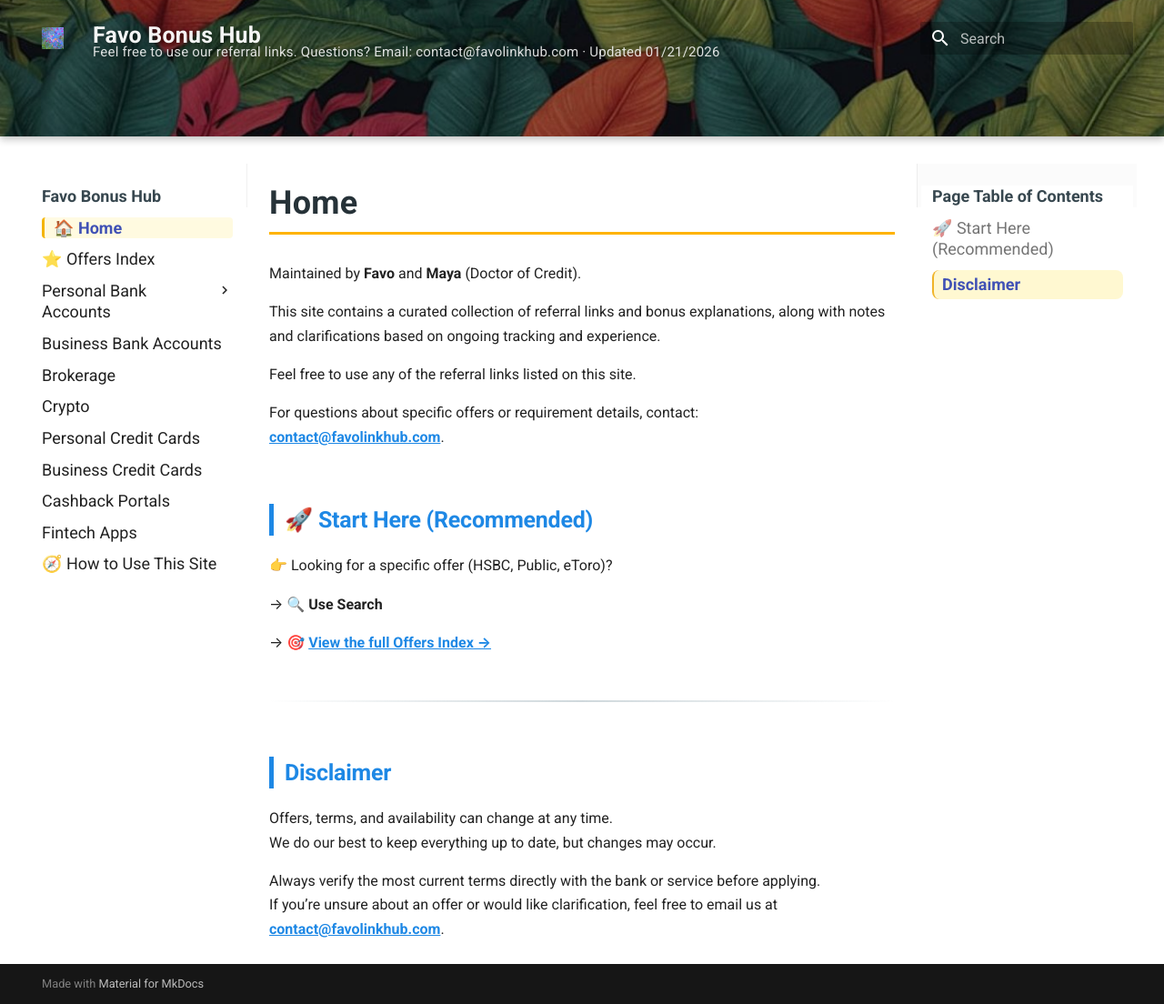
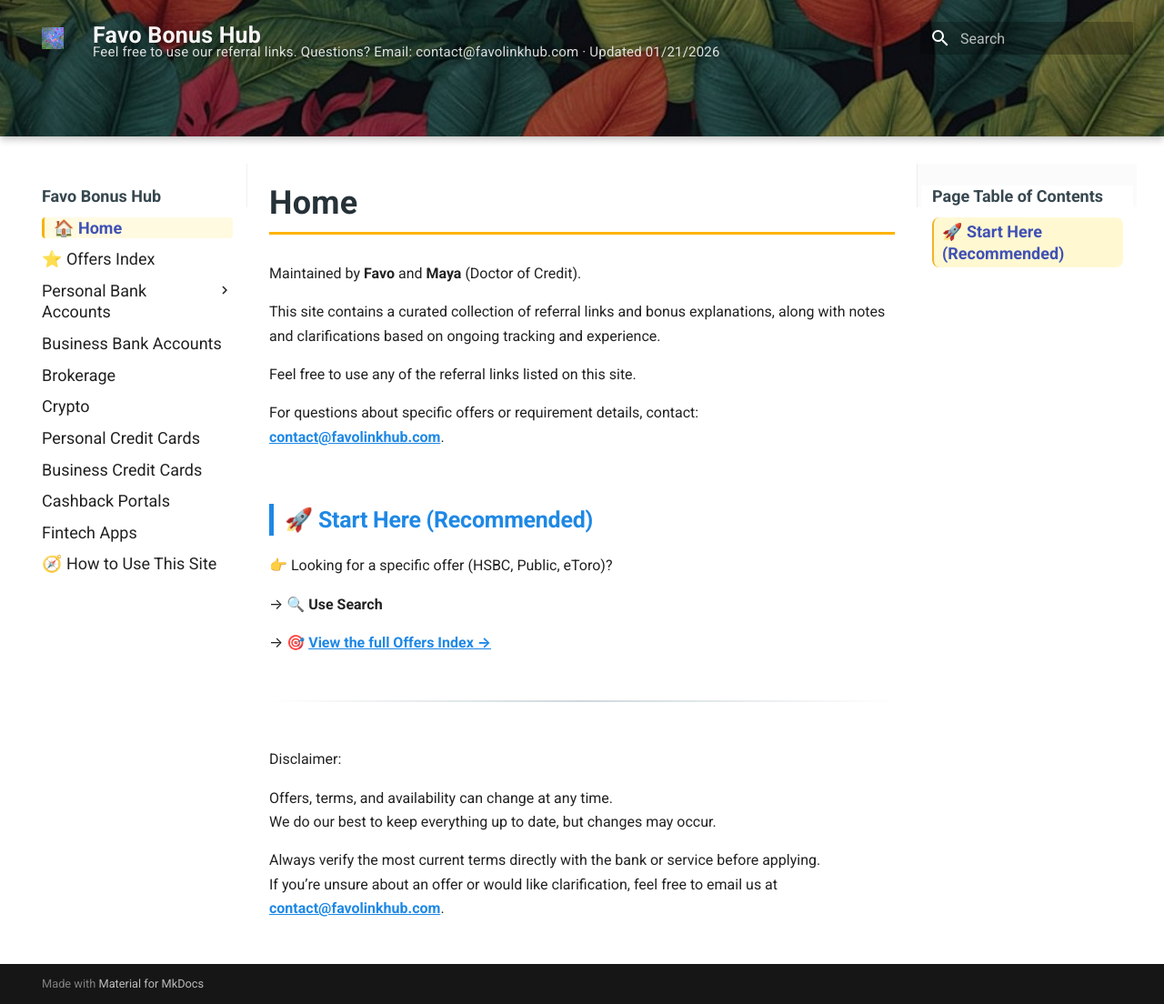
Before and after one commit to whispersofzephyr/favolinkhub-site, an MkDocs documentation site: the page built from docs/index.md, in a window 1280 px wide and 1104 px high. Shown: the whole window at 91% size. Built offline with MkDocs 1.6.1 and Material for MkDocs 9.7.7, drawn with Linux system fonts in a browser that asks for light colours.

Commit message:
Update index.md

```diff
--- a/docs/index.md
+++ b/docs/index.md
@@ -19,7 +19,7 @@ For questions about specific offers or requirement details, contact:
 
 ---
 
-## Disclaimer
+Disclaimer:
 
 Offers, terms, and availability can change at any time.
 We do our best to keep everything up to date, but changes may occur.
```
